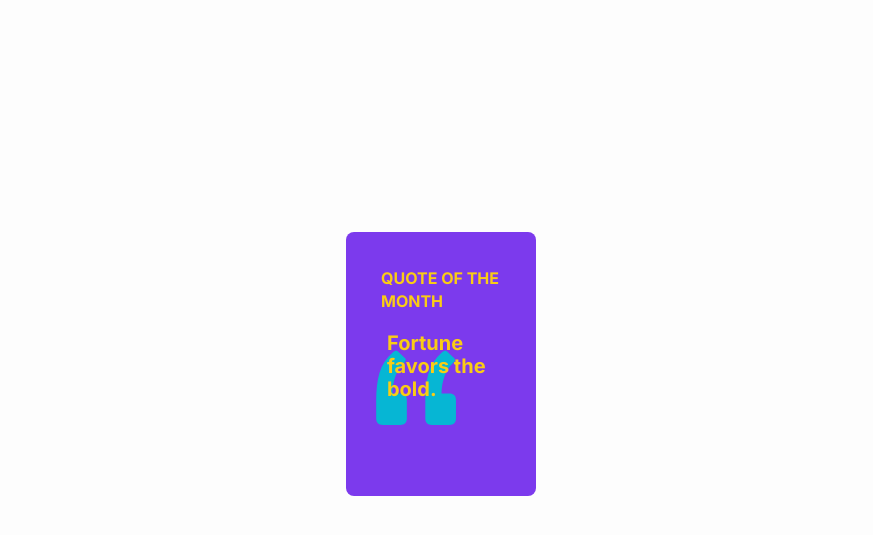
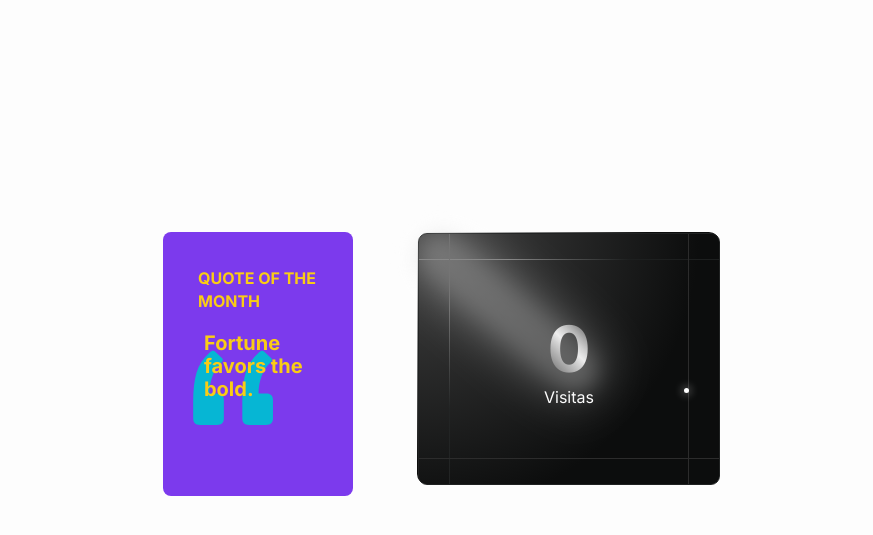
Before and after one commit to aramirez-neural/ui-library, an Astro site: page /cards in a window 1280 px wide. Shown: the part 69-604 px from the top of the page, without its empty margins (199-1072 px from the left). Built offline with nearby package versions, Linux system fonts and the light colour scheme; Astro itself is replaced by a stand-in of ours.

Commit message:
feat: add CardModern component and integrate into cards page layout

```diff
--- /dev/null
+++ b/src/components/ui/Cards/CardModern.astro
@@ -0,0 +1,124 @@
+<div class="card-modern-wrapper">
+  <div class="card-modern-dot"></div>
+  <div class="card-modern">
+    <div class="card-modern-glow"></div>
+    <div class="card-modern-value">0</div>
+    <div>Visitas</div>
+    <div class="card-modern-line card-modern-line-top"></div>
+    <div class="card-modern-line card-modern-line-left"></div>
+    <div class="card-modern-line card-modern-line-bottom"></div>
+    <div class="card-modern-line card-modern-line-right"></div>
+  </div>
+</div>
+
+<style>
+  .card-modern-wrapper {
+    width: 300px;
+    height: 250px;
+    border-radius: 10px;
+    padding: 1px;
+    background: radial-gradient(circle 230px at 0% 0%, #ffffff, #0c0d0d);
+    position: relative;
+  }
+
+  .card-modern-dot {
+    width: 5px;
+    aspect-ratio: 1;
+    position: absolute;
+    background-color: #fff;
+    box-shadow: 0 0 10px #ffffff;
+    border-radius: 100px;
+    z-index: 2;
+    right: 10%;
+    top: 10%;
+    animation: moveDot 6s linear infinite;
+  }
+
+  @keyframes moveDot {
+    0%,
+    100% {
+      top: 10%;
+      right: 10%;
+    }
+    25% {
+      top: 10%;
+      right: calc(100% - 35px);
+    }
+    50% {
+      top: calc(100% - 30px);
+      right: calc(100% - 35px);
+    }
+    75% {
+      top: calc(100% - 30px);
+      right: 10%;
+    }
+  }
+
+  .card-modern {
+    z-index: 1;
+    width: 100%;
+    height: 100%;
+    border-radius: 9px;
+    border: solid 1px #202222;
+    background-size: 20px 20px;
+    background: radial-gradient(circle 280px at 0% 0%, #444444, #0c0d0d);
+    display: flex;
+    align-items: center;
+    justify-content: center;
+    position: relative;
+    flex-direction: column;
+    color: #fff;
+  }
+
+  .card-modern-glow {
+    width: 220px;
+    height: 45px;
+    border-radius: 100px;
+    position: absolute;
+    background-color: #c7c7c7;
+    opacity: 0.4;
+    box-shadow: 0 0 50px #fff;
+    filter: blur(10px);
+    transform-origin: 10%;
+    top: 0%;
+    left: 0;
+    transform: rotate(40deg);
+  }
+
+  .card-modern-value {
+    font-weight: bolder;
+    font-size: 4rem;
+    background: linear-gradient(45deg, #000000 4%, #fff, #000);
+    background-clip: text;
+    color: transparent;
+  }
+
+  .card-modern-line {
+    width: 100%;
+    height: 1px;
+    position: absolute;
+    background-color: #2c2c2c;
+  }
+
+  .card-modern-line-top {
+    top: 10%;
+    background: linear-gradient(90deg, #888888 30%, #1d1f1f 70%);
+  }
+
+  .card-modern-line-bottom {
+    bottom: 10%;
+  }
+
+  .card-modern-line-left {
+    left: 10%;
+    width: 1px;
+    height: 100%;
+    background: linear-gradient(180deg, #747474 30%, #222424 70%);
+  }
+
+  .card-modern-line-right {
+    right: 10%;
+    width: 1px;
+    height: 100%;
+  }
+</style>
--- a/src/pages/cards.astro
+++ b/src/pages/cards.astro
@@ -1,11 +1,13 @@
 ---
 import Layout from "../layouts/Layout.astro";
 import CardReview from "../components/ui/Cards/CardReview.astro";
+import CardModern from "../components/ui/Cards/CardModern.astro";
 ---
 
 <Layout>
   <section class="card-container">
     <CardReview />
+    <CardModern />
   </section>
 </Layout>
 
```
